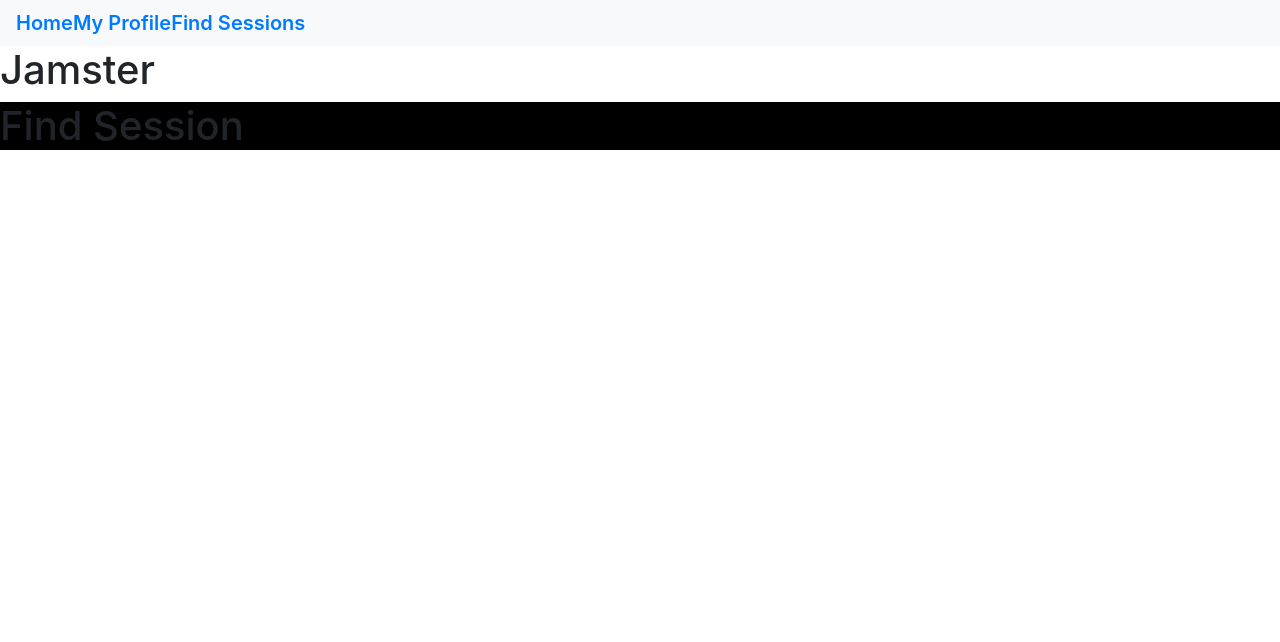
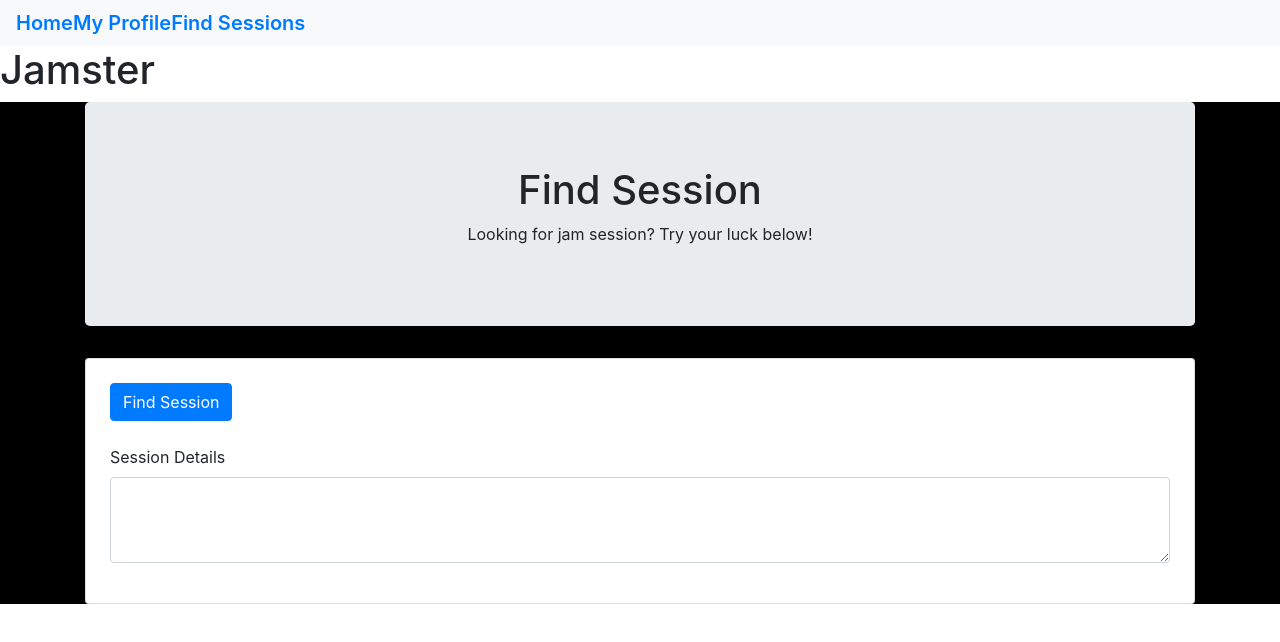
Before and after one commit to August-Johnson/jamster, a React (Create React App) app in the folder client/: page /findSession in a window 1280 px wide. Shown: the top 642 px of the page. Built offline with nearby package versions, Linux system fonts and the light colour scheme.

Commit message:
delete render

```diff
--- a/client/src/pages/FindSession/index.js
+++ b/client/src/pages/FindSession/index.js
@@ -51,12 +51,6 @@ class FindSession extends Component {
         );
     }
 
-    render() {
-        return (
-            <h1>Find Session</h1>
-        );
-    }
-
 
 }
 
```
